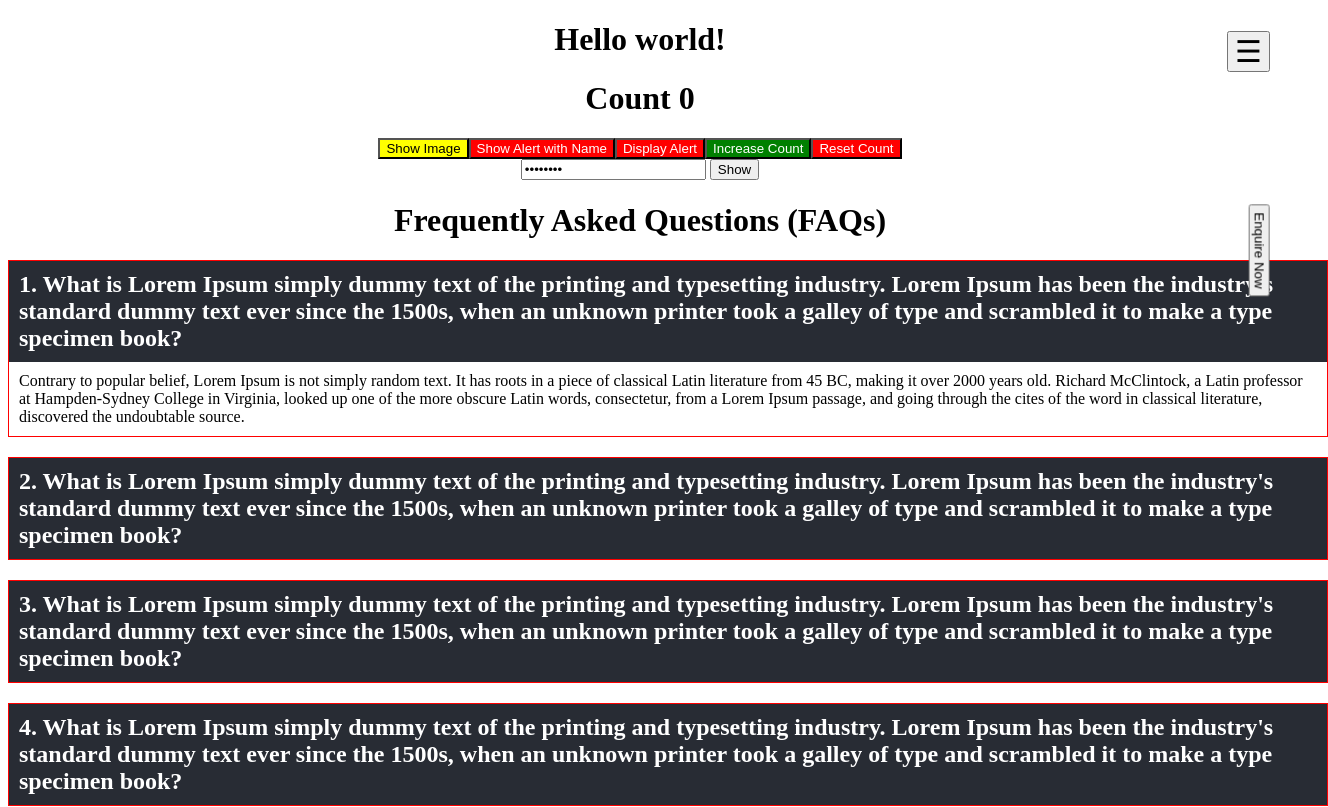
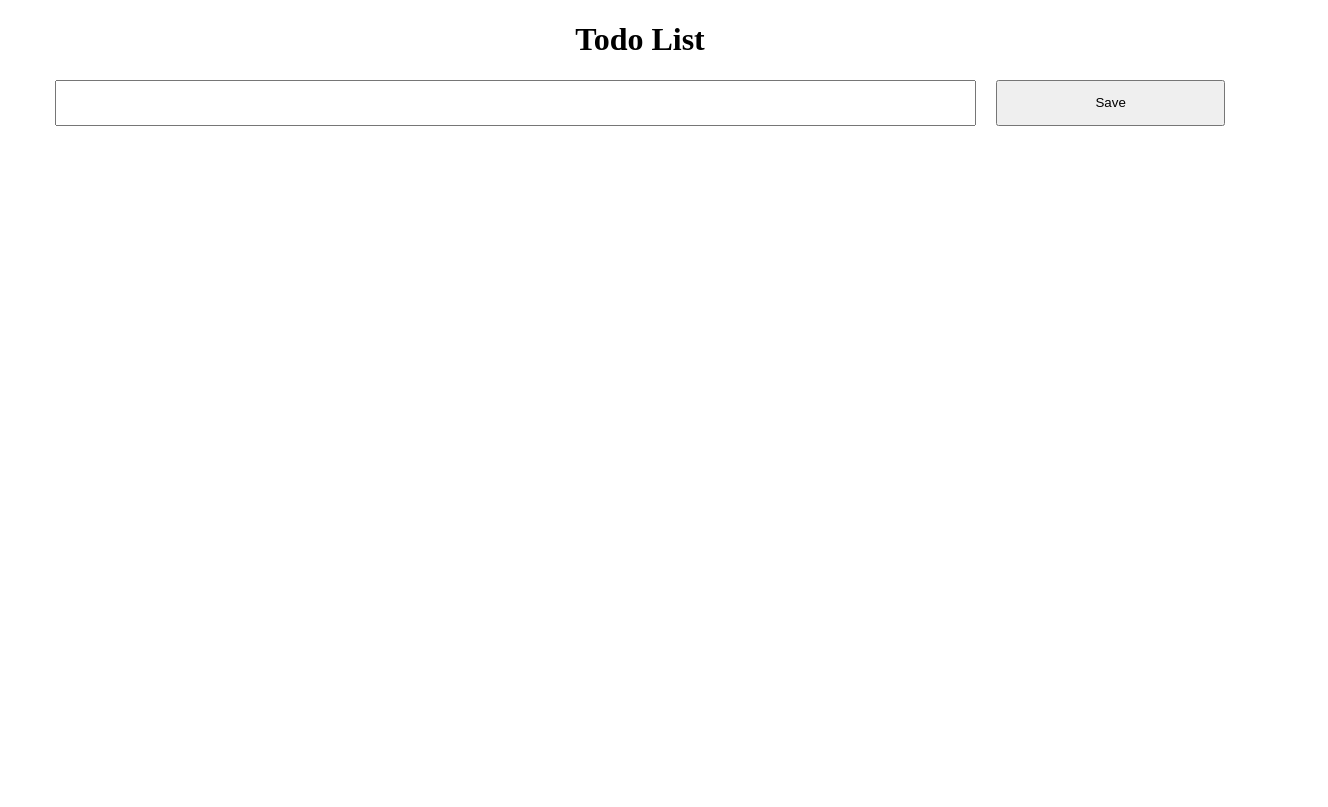
Before and after one commit to pratik-solanki-xduce/react-tailwind-css, a React (Create React App) app: page / in a window 1280 px wide. Shown: the top 807 px of the page, 1328 px wide, since content can reach past the window. Built offline with nearby package versions, Linux system fonts and the light colour scheme.

Commit message:
Todo List added

```diff
--- a/src/App.css
+++ b/src/App.css
@@ -130,3 +130,47 @@
   transform: scaleY(1) !important;
   padding: 10px !important;
 }
+
+form{
+  width: 1170px;
+  margin: auto;
+  display: flex;
+  gap: 20px;
+}
+
+form input{
+  height: 40px;
+  flex-basis: 80%;
+}
+
+form button{
+  flex-basis: 20%;
+}
+
+.todoDiv{
+  width: 1170px;
+  margin: auto;
+}
+
+.todoDiv ul{
+  margin: 0;
+  margin-top: 20px;
+  padding: 0;
+  list-style: none;
+}
+
+.todoDiv ul li{
+  color: white;
+  padding: 10px;
+  font-size: 25px;
+  margin-bottom: 20px;
+  position: relative;
+  text-align: left;
+  background-color: lightslategray;
+}
+
+.todoDiv ul li span{
+  right: 25px;
+  cursor: pointer;
+  position: absolute;
+}
--- a/src/App.js
+++ b/src/App.js
@@ -1,74 +1,56 @@
-import bmw from './images/bmw.jpg'
+import { useState } from 'react';
 import './App.css';
-import { useState } from 'react';
-import btnModule from "./Button.module.css"
-import { FAQs } from './FAQ';
 import 'react-notifications/lib/notifications.css';
-import {NotificationContainer, NotificationManager} from 'react-notifications';
+import { NotificationContainer, NotificationManager } from 'react-notifications';
 
 function App() {
-  const [count, setCount] = useState(0)
-  const [show, setShow] = useState(false)
-  const [showPassword, setShowPassword] = useState(false)
-  const [showMenu, setShowMenu] = useState(false)
-  const [modal, setModal] = useState(false)
 
-  const displayData = () => {
-    alert("Welcome")
-  }
+  const [todoList, setTodoList] = useState([])
 
-  const showData = (name) => {
-    // alert(`Welcome ${name}`)
-    NotificationManager.info(`Welcome ${name}`);
-  }
+  const Items = todoList.map((todo, index) => {
+    return <TodoItems todo={todo} index={index} key={index} todoList={todoList} setTodoList={setTodoList} />
+  })
 
-  const increaseCount = () => {
-    setCount(count + 1)
+  const submit = (event) => {
+    const todoName = event.target.todoName.value;
+    if (!todoList.includes(todoName)) {
+      setTodoList([...todoList, todoName])
+      NotificationManager.success(`Successfully Added`)
+    } else {
+      NotificationManager.error("Already in todo List")
+    }
+    event.preventDefault()
   }
 
   return (
     <div className="App">
-      <NotificationContainer/>
+      <NotificationContainer />
+      <h1>Todo List</h1>
 
-      <button className='enquire border-2 border-black bg-sky-500/100' onClick={() => setModal(true)}>Enquire Now</button>
-      <div onClick={() => setModal(false)} className={`modalOverlay ${modal ? "modalShow" : ""}`}></div>
-      <div className={`modalDiv ${modal ? "showModalDiv" : ""}`}>
-        <h3 className='text-2xl font-semibold'>Enquiry Form  <button onClick={() => setModal(false)}><span>&times;</span></button></h3>
-      </div>
+      <form onSubmit={submit}>
+        <input type='text' name="todoName" id="todoName" required /><button>Save</button>
+      </form>
 
-      <button className='micon border-2 border-black' onClick={() => setShowMenu(!showMenu)}>{showMenu ? <span>&times;</span> : <span>&#9776;</span>}</button>
-      <div className={`menu ${showMenu ? "activeMenu" : ""}`}>
+      <div className='todoDiv'>
         <ul>
-          <li>Home</li>
-          <li>About</li>
-          <li>Blog</li>
-          <li>Carrer</li>
-          <li>Contact</li>
+          {Items}
         </ul>
       </div>
-      <h1 className="text-3xl font-bold">
-        Hello world!
-      </h1>
-      <h1 className="text-2xl font-bold">
-        Count {count}
-      </h1>
-      <div className='mt-5 mb-5'>
-        <button className={`${btnModule.warning} p-[10px] text-lg font-bold mr-5`} onClick={() => setShow(!show)}>{show ? "Hide" : "Show"} Image</button>
-        <button className={`${btnModule.error} p-[10px] text-lg font-bold mr-5`} onClick={() => showData("Pratik")}>Show Alert with Name</button>
-        <button className={`${btnModule.error} p-[10px] text-lg font-bold mr-5`} onClick={displayData}>Display Alert</button>
-        <button className={`${btnModule.success} p-[10px] text-lg font-bold mr-5`} onClick={increaseCount}>Increase Count</button>
-        <button className={`${btnModule.error} p-[10px] text-lg font-bold`} onClick={() => setCount(0)}>Reset Count</button>
-      </div>
-      {show ? <img src={bmw} alt="bmw" /> : null}
-
-      <div className='mt-5'>
-        <input className='border-2 border-black' defaultValue="p@ssword" type={showPassword ? "text" : "password"} /> <button className='border-2 border-black' onClick={() => setShowPassword(!showPassword)}>{showPassword ? "Hide" : "Show"}</button>
-      </div>
-
-      <FAQs />
-
     </div>
   );
 }
 
 export default App;
+
+
+export const TodoItems = ({ todo, index, todoList, setTodoList }) => {
+  const deleteRow = () => {
+    setTodoList(
+      todoList.filter((v, i) => i !== index)
+    )
+    NotificationManager.error(`Successfully Deleted`)
+  }
+  return (
+    <li key={index}>{index+1}. {todo} <span onClick={deleteRow}>&times;</span></li>
+  )
+}
```
Also changed, not shown: src/App1.js (added, +74 -0 lines).
